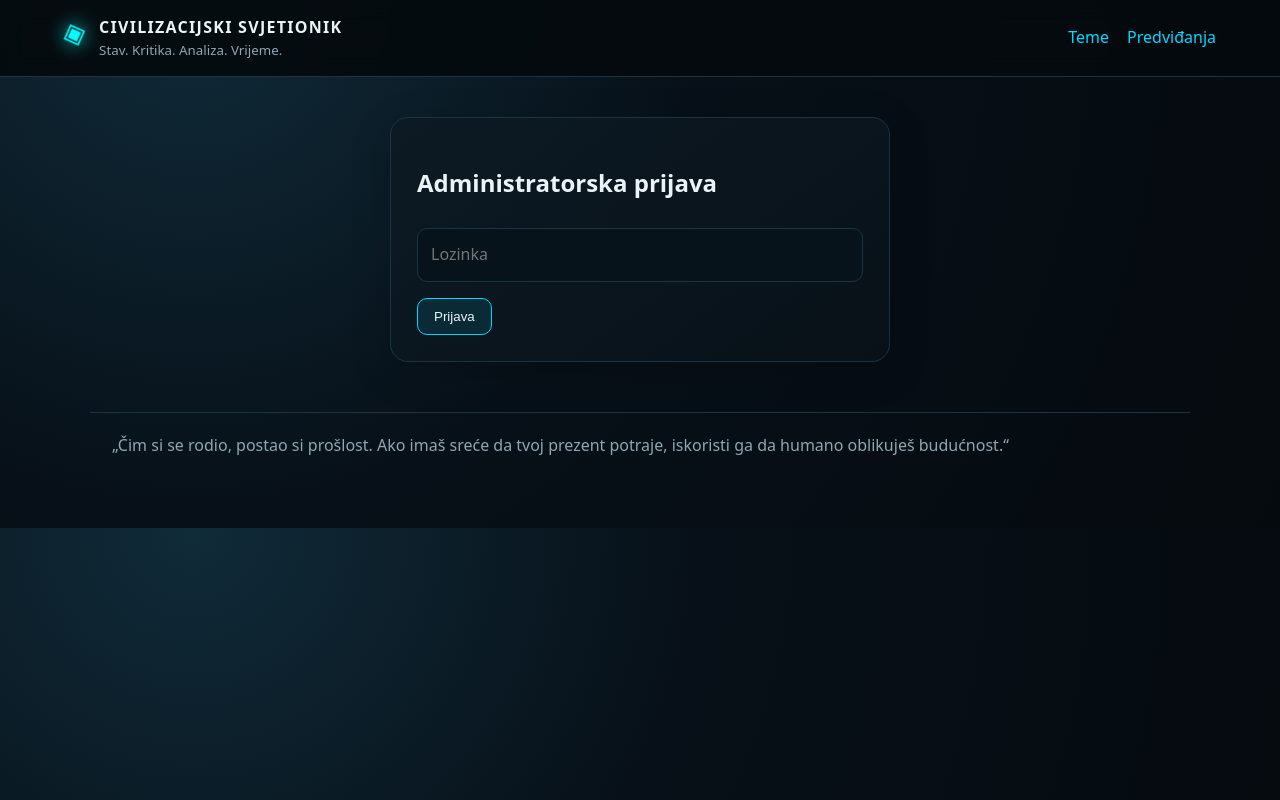
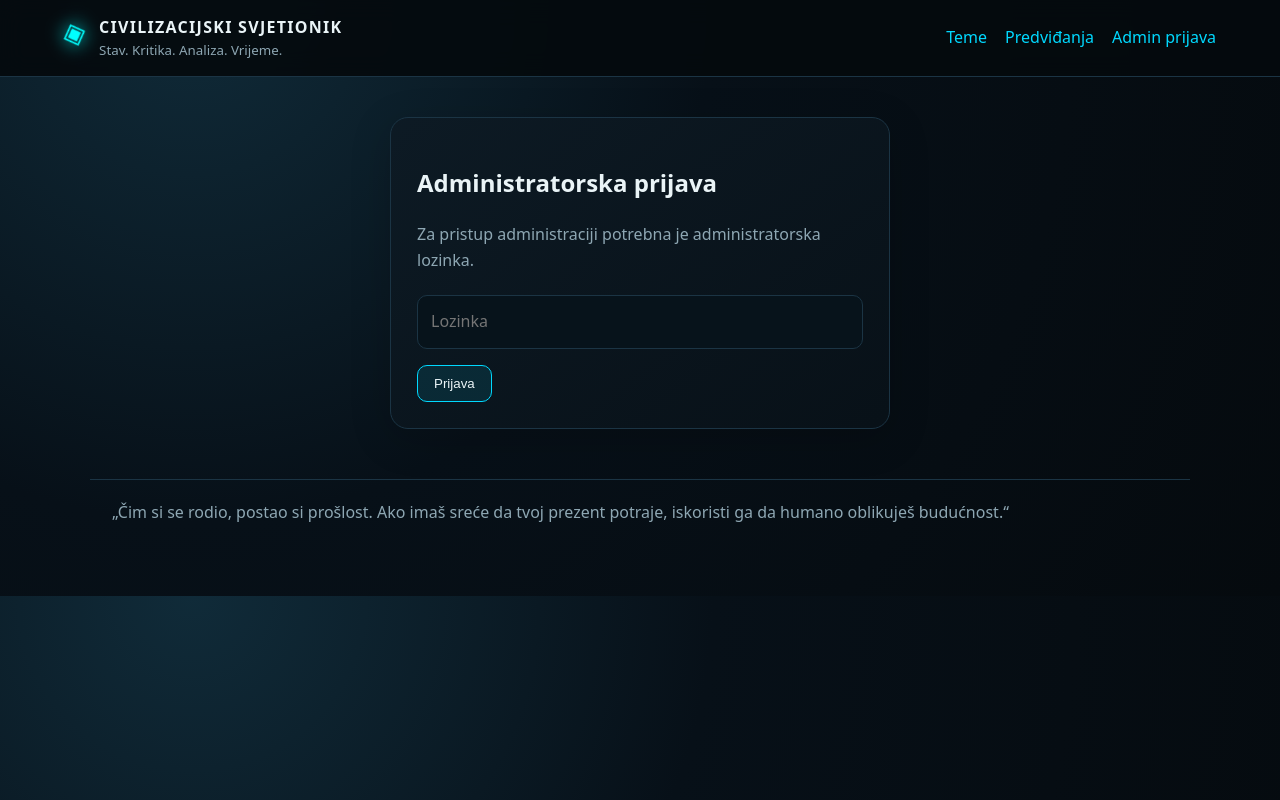
Before and after one commit to topicfranjo-a11y/agora, a Flask app: page /admin/login in a window 1280 px wide. Run offline with Flask 3, Linux system fonts and the light colour scheme; some libraries are stand-ins or nearby versions.

Commit message:
Add files via upload

```diff
--- a/templates/admin_login.html
+++ b/templates/admin_login.html
@@ -1,6 +1,6 @@
 {% extends "base.html" %}{% block title %}Administracija{% endblock %}{% block content %}
 <section class="card narrow">
-<h1>Administratorska prijava</h1>
+<h1>Administratorska prijava</h1><p class="muted">Za pristup administraciji potrebna je administratorska lozinka.</p>
 <form method="post" class="editor">
 <input type="hidden" name="csrf_token" value="{{csrf_token}}">
 <input type="password" name="password" placeholder="Lozinka" required>
--- a/templates/base.html
+++ b/templates/base.html
@@ -1 +1 @@
-<!doctype html><html lang="hr"><head><meta charset="utf-8"><meta name="viewport" content="width=device-width,initial-scale=1"><title>{% block title %}Civilizacijski svjetionik{% endblock %}</title><link rel="stylesheet" href="{{ url_for('static', filename='style.css') }}"></head><body><header><div class="brand"><div class="beacon">◈</div><div><b>CIVILIZACIJSKI SVJETIONIK</b><small>Stav. Kritika. Analiza. Vrijeme.</small></div></div><nav><a href="{{ url_for('index') }}">Teme</a><a href="{{ url_for('predictions') }}">Predviđanja</a>{% if admin_logged %}<a href="{{ url_for('admin') }}">Administracija</a>{% endif %}</nav></header><main>{% with messages=get_flashed_messages(with_categories=true) %}{% for category,message in messages %}<div class="flash {{category}}">{{message}}</div>{% endfor %}{% endwith %}{% block content %}{% endblock %}</main><footer>„Čim si se rodio, postao si prošlost. Ako imaš sreće da tvoj prezent potraje, iskoristi ga da humano oblikuješ budućnost.“</footer></body></html>
+<!doctype html><html lang="hr"><head><meta charset="utf-8"><meta name="viewport" content="width=device-width,initial-scale=1"><title>{% block title %}Civilizacijski svjetionik{% endblock %}</title><link rel="stylesheet" href="{{ url_for('static', filename='style.css') }}"></head><body><header><div class="brand"><div class="beacon">◈</div><div><b>CIVILIZACIJSKI SVJETIONIK</b><small>Stav. Kritika. Analiza. Vrijeme.</small></div></div><nav><a href="{{ url_for('index') }}">Teme</a><a href="{{ url_for('predictions') }}">Predviđanja</a><a href="{{ url_for('admin_login') }}">{% if admin_logged %}Administracija{% else %}Admin prijava{% endif %}</a></nav></header><main>{% with messages=get_flashed_messages(with_categories=true) %}{% for category,message in messages %}<div class="flash {{category}}">{{message}}</div>{% endfor %}{% endwith %}{% block content %}{% endblock %}</main><footer>„Čim si se rodio, postao si prošlost. Ako imaš sreće da tvoj prezent potraje, iskoristi ga da humano oblikuješ budućnost.“</footer></body></html>
--- a/templates/opinion.html
+++ b/templates/opinion.html
@@ -2,7 +2,7 @@
 {% block title %}Stav · Civilizacijski svjetionik{% endblock %}
 {% block content %}
 <a class="back" href="{{ url_for('topic',topic_id=opinion.tema_id) }}">← Povratak na temu</a>
-<section class="hero"><div class="label">{{ opinion.tema_naziv }}</div><h1>{{ opinion.tvrdnja }}</h1><p class="meta">{{ opinion.korisnik_pseudonim }} · {{ opinion.stvoreno_at }}</p></section>
+<section class="hero opinion-detail"><div class="label">{{ opinion.tema_naziv }}</div><h1>{{ opinion.tvrdnja }}</h1><p class="meta">{{ opinion.korisnik_pseudonim }} · {{ opinion.stvoreno_at }}</p></section>
 {% for a in analyses %}
 <section class="card">
   <div class="label">POČETNA AI ANALIZA · {{ a.model }}</div>
```
